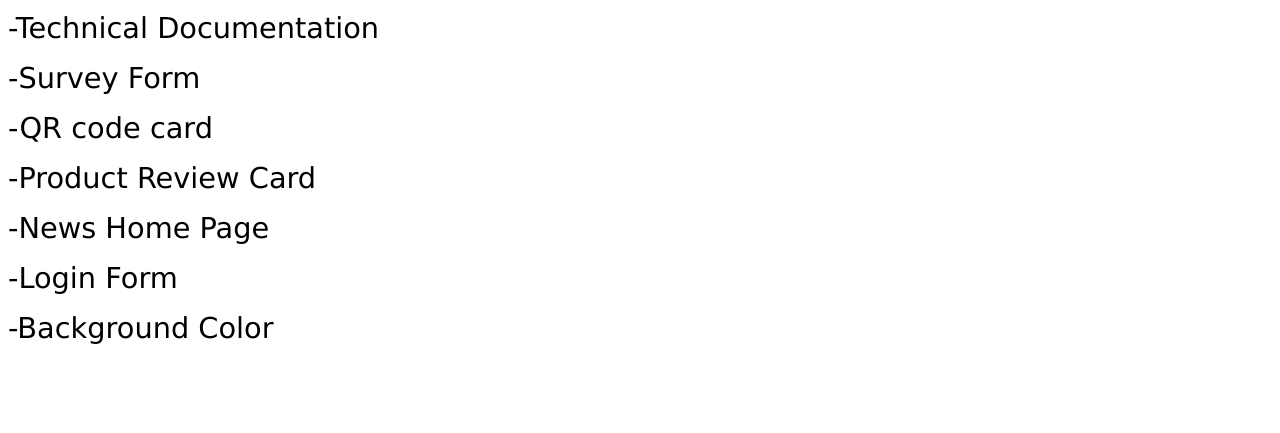
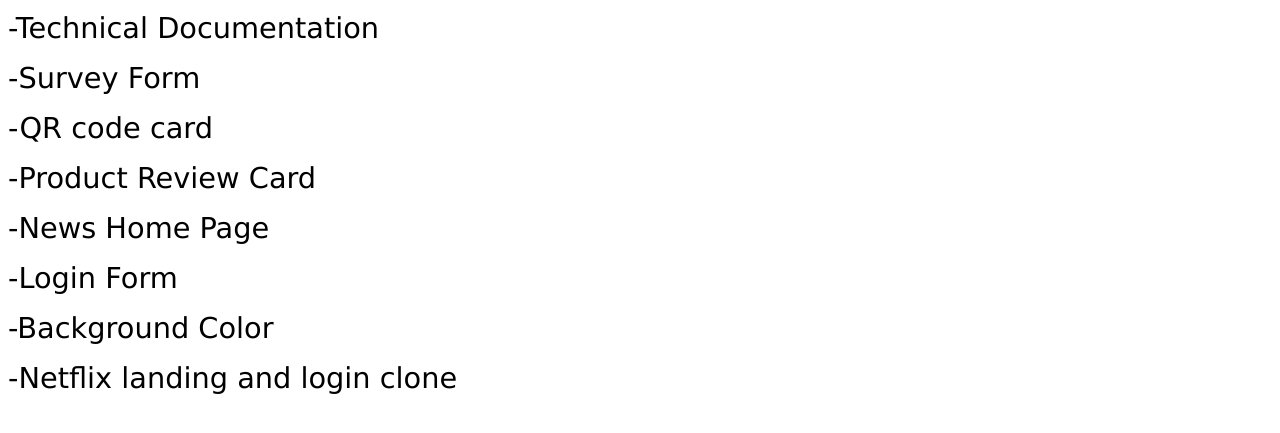
Before and after one commit to chlocode/Web_Development, a plain HTML site: page html/projects.html in a window 1280 px wide. Shown: the part 197-630 px from the top of the page. Drawn offline with Linux system fonts and the light colour scheme.

Commit message:
Added new project

```diff
--- a/html/projects.html
+++ b/html/projects.html
@@ -23,5 +23,6 @@
     <p><a href="./newsHomePage.html" class="items">-News Home Page</a></p>
     <p><a href="./login_form.html" class="items">-Login Form</a></p>
     <p><a href="./backgroundColor.html" class="items">-Background Color</a></p>
+    <p><a href="/HTML/Netflix/index.html" class="items">-Netflix landing and login clone</a></p>
 </body>
 </html>
```
